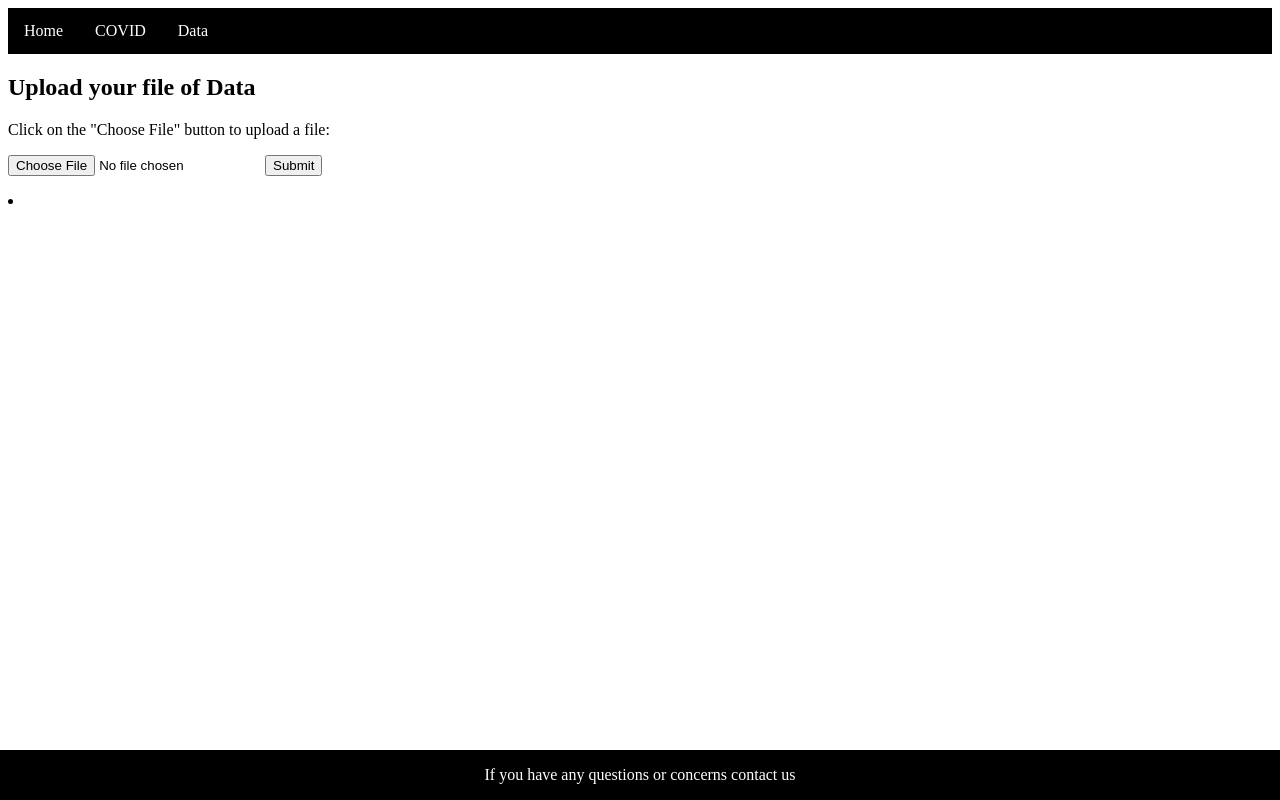
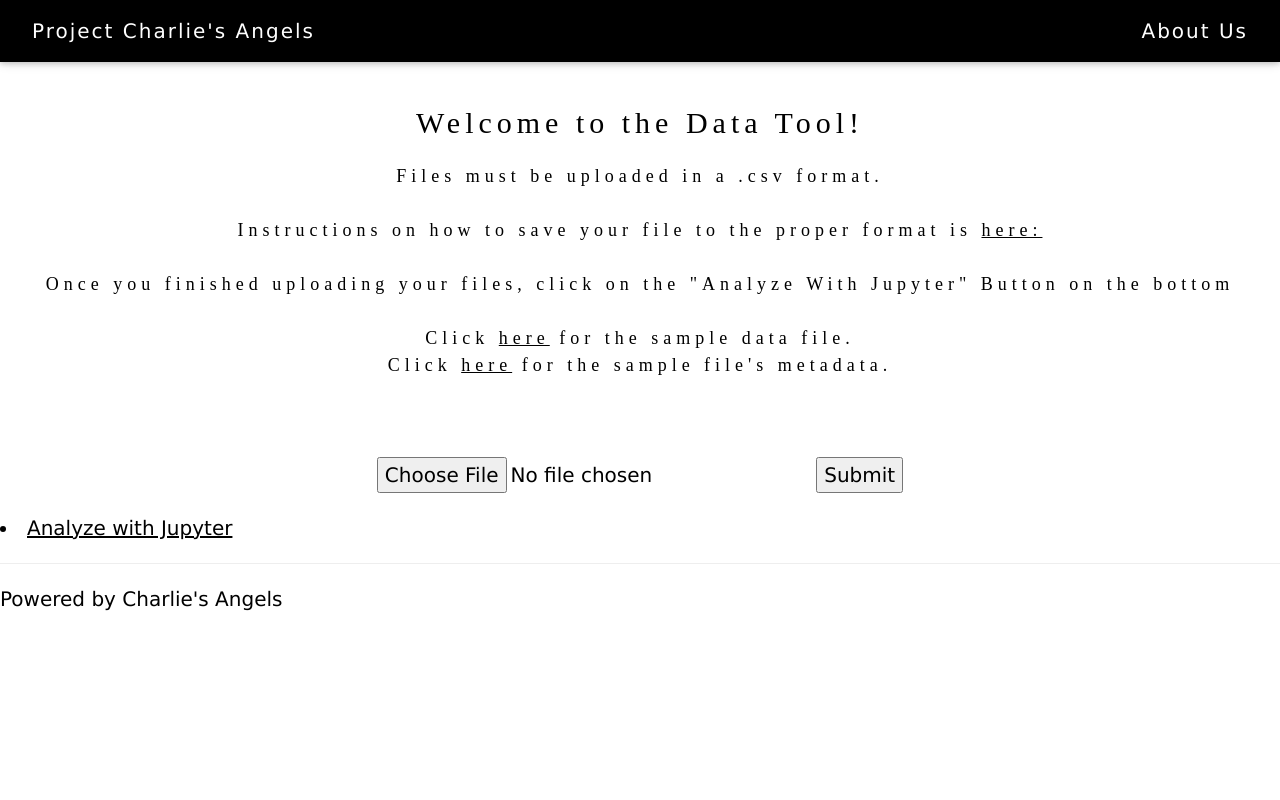
Before and after one commit to hectorsantiago5/pearc20_quickviz, a Flask app: page /uploader in a window 1280 px wide. Run offline with Flask 2, Linux system fonts and the light colour scheme.

Commit message:
*Added Navigation Bar to data.html *Changed dropdown menu in index.html to buttons *Added link to data.html to index.html *Added example files to data.html

```diff
--- a/templates/data.html
+++ b/templates/data.html
@@ -1,60 +1,147 @@
 <!DOCTYPE html>
 <html>
-<head>
+
+<meta charset="UTF-8">
+<meta name="viewport" content="width=device-width, initial-scale=1">
+<link rel="stylesheet" href="https://www.w3schools.com/w3css/4/w3.css">
 <style>
+body {font-family: "Times New Roman", Georgia, Serif;}
+h1, h2, h3, h4, h5, h6 {
+  font-family: "Playfair Display";
+  letter-spacing: 5px;
+}
+body {
+  padding: 0px;
+  background-color: white;
+  color: black;
+  font-size: 20px;
+}
+
+.dark-mode {
+  background-color: black;
+  color: white;
+}
+
+* {box-sizing: border-box;}
+body {font-family: Verdana, sans-serif;}
+.mySlides {display: none;}
+img {vertical-align: middle;}
+
+/* Slideshow container */
+.slideshow-container {
+  max-width: 500px;
+  position: relative;
+  margin: auto;
+}
+
+/* Caption text */
+.text {
+  color: #f2f2f2;
+  font-size: 15px;
+  padding: 8px 12px;
+  position: absolute;
+  bottom: 8px;
+  width: 100%;
+  text-align: center;
+}
+
+/* Number text (1/3 etc) */
+.numbertext {
+  color: #f2f2f2;
+  font-size: 12px;
+  padding: 8px 12px;
+  position: absolute;
+  top: 0;
+}
+
+/* The dots/bullets/indicators */
+.dot {
+  height: 15px;
+  width: 15px;
+  margin: 0 2px;
+  background-color: #bbb;
+  border-radius: 50%;
+  display: inline-block;
+  transition: background-color 0.6s ease;
+}
+
+.active {
+  background-color: #717171;
+}
+
+/* Fading animation */
+.fade {
+  -webkit-animation-name: fade;
+  -webkit-animation-duration: 1.5s;
+  animation-name: fade;
+  animation-duration: 1.5s;
+}
+
+@-webkit-keyframes fade {
+  from {opacity: .4}
+  to {opacity: 1}
+}
+
+@keyframes fade {
+  from {opacity: .4}
+  to {opacity: 1}
+}
+
+/* On smaller screens, decrease text size */
+@media only screen and (max-width: 300px) {
+  .text {font-size: 11px}
+}
 .footer {
    position: fixed;
    left: 0;
    bottom: 0;
    width: 100%;
-   background-color: black;
+   background-color: red;
    color: white;
    text-align: center;
 }
-ul {
-  list-style-type: none;
-  margin: 0;
-  padding: 0;
-  overflow: hidden;
-  background-color: black;
-}
+</style>
+<head>
 
-li {
-  float: left;
-}
-
-li a {
-  display: block;
-  color: white;
-  text-align: center;
-  padding: 14px 16px;
-  text-decoration: none;
-}
-
-li a:hover {
-  background-color: #8A0808;
-}
-</style>
 </head>
 <body>
 
 
-<ul>
-        <li><a class="active" href="http://localhost:5001/">Home</a></li>
-        <li><a href="http://localhost:5001/covid">COVID</a></li>
-        <li><a href="http://localhost:5001/upload">Data</a></li>
+<div class="w3-top">
+  <div class="w3-bar w3-black w3-padding w3-card" style="letter-spacing:2px;">
+    <a href="http://localhost:5001/" class="w3-bar-item w3-button">Project Charlie's Angels</a>
+    <!-- Right-sided navbar links. Hide them on small screens -->
+     <div class="w3-right w3-hide-small">
+      <a href="http://localhost:5001/aboutus" class="w3-bar-item w3-button">About Us</a>
+       <!--
+      <a href="#menu" class="w3-bar-item w3-button">Mapping Tool</a>
 
-</ul>
+      <a href="#contact" class="w3-bar-item w3-button">Contact</a>
+      -->
+    </div>
+  </div>
+</div>
+</br></br></br>
+<!-- Instructions -->
+<center><h2>Welcome to the Data Tool!</h2>
+<h5><p>Files must be uploaded in a .csv format.</br></br>
 
-<h2>Upload your file of Data</h2>
-<p>Click on the "Choose File" button to upload a file:</p>
-
+Instructions on how to save your file to the proper format is <a href="https://support.microsoft.com/en-us/office/import-or-export-text-txt-or-csv-files-5250ac4c-663c-47ce-937b-339e391393ba" target="_blank">here:</a></br></br>
+    Once you finished uploading your files, click on the "Analyze With Jupyter" Button on the bottom
+</br></br>
+    Click <a href="../static/Sample_Data_Set.csv" target="_blank">here</a> for the sample data file. </br>
+Click <a href="../static/Sample_Data_Set_MetaData.csv" target="_blank">here</a> for the sample file's metadata.
+</p>
+</h5>
+</br></br>
+    </center>
+<center>
 <form action= "http://localhost:5001/uploader" method = "GET"
          enctype = "multipart/form-data">
   <input type = "file" name = "filename" />
   <input type = "submit"/>
 </form>
-
+</center>
 <script language="javascript" type="text/javascript">
     const queryString = window.location.search;
     const urlParams = new URLSearchParams(queryString);
@@ -102,8 +189,9 @@ function myFunction() {
   document.getElementById("demo").innerHTML = text;
 }
 </script>
-<div class="footer">
-  <p>If you have any questions or concerns contact us</p>
-</div>
+<hr>
+<footer>
+  <p>Powered by <a title="W3.CSS" target="_blank" class="w3-hover-text-green">Charlie's Angels</a></p>
+</footer>
 </body>
 </html>
```
Also changed, not shown: static/Sample_Data_Set.csv (+21 -16 lines), static/Sample_Data_Set_MetaData.csv (added, +16 -0 lines), templates/index.html (+72 -14 lines).
